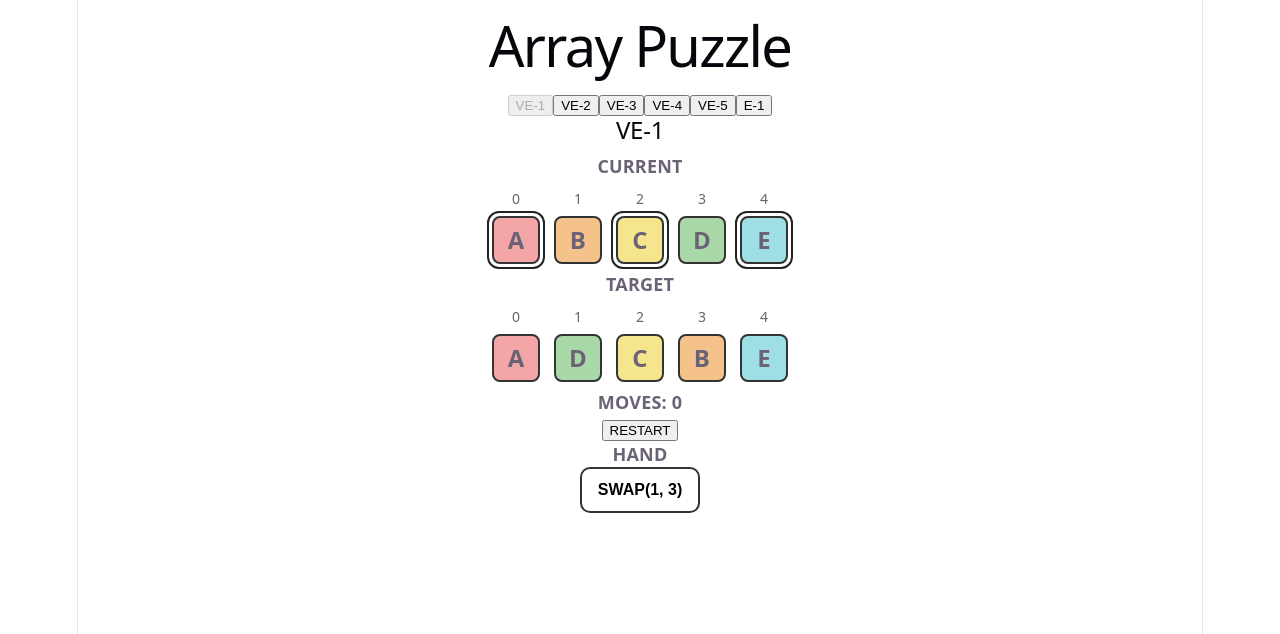
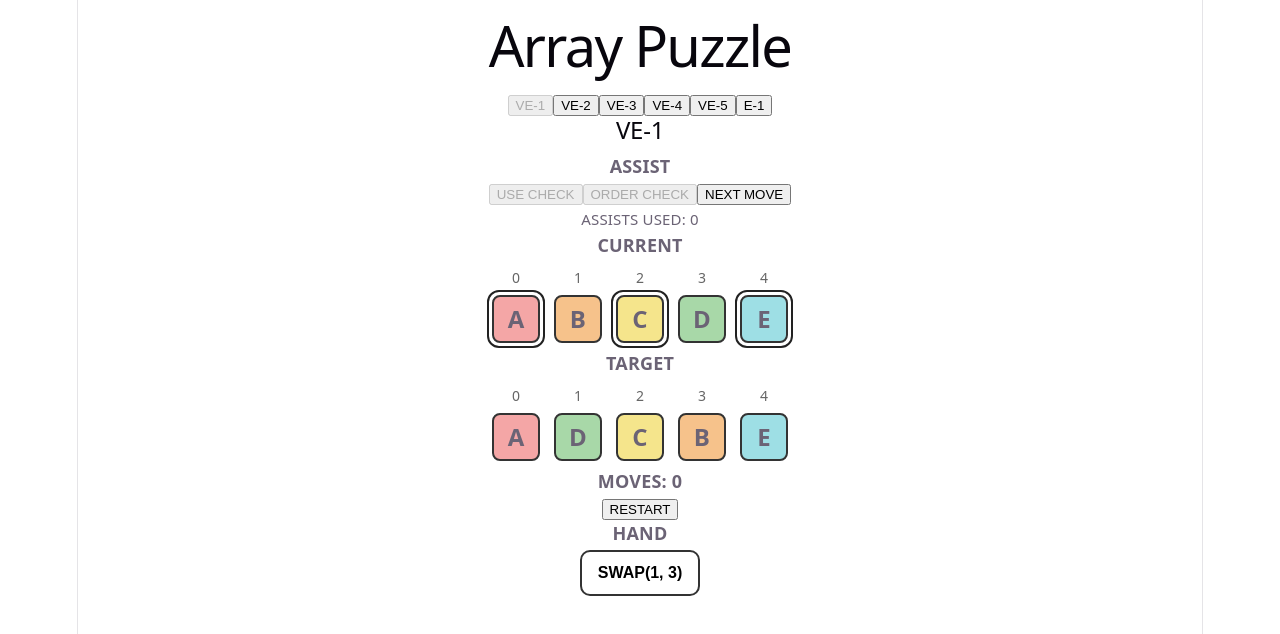
Before and after one commit to Olivia-Grace0206/array-puzzle, a React (Vite) app: page / in a window 1280 px wide. Shown: the top 634 px of the page. Built offline with nearby package versions, Linux system fonts and the light colour scheme.

Commit message:
Phase3 完了

```diff
--- a/src/App.tsx
+++ b/src/App.tsx
@@ -2,8 +2,16 @@ import { useState } from 'react'
 import { CommandCard } from './components/CommandCard/CommandCard'
 import { Tile } from './components/Tile/Tile'
 import {
+  getNextMoveHint,
+  getUseCheckCards,
+} from './core/assist/assistHints'
+import {
   createAssistHistory,
+  getRecordedNextMoveCardId,
   getUsedAssistTypes,
+  hasAssistBeenUsed,
+  recordAssistUsage,
+  recordNextMoveHint,
 } from './core/assist/assistHistory'
 import { calculateStars } from './core/calculateStars'
 import { executeCard } from './core/executeCard'
@@ -32,7 +40,9 @@ function createInitialRuntimeState(
 }
 
 function App() {
-  const [puzzleIndex, setPuzzleIndex] = useState(0)
+  const [puzzleIndex, setPuzzleIndex] =
+    useState(0)
+
   const puzzle = fixedPuzzles[puzzleIndex]
 
   const [runtimeState, setRuntimeState] =
@@ -40,23 +50,24 @@ function App() {
       () => createInitialRuntimeState(puzzle),
     )
 
-  /**
-   * Assist履歴はRuntimeStateと分離する。
-   *
-   * Restartや問題切替では変更しないため、
-   * 同じ問題へ戻っても履歴を維持できる。
-   *
-   * Phase 3でAssistボタンと接続する。
-   */
-  const [assistHistory] = useState<AssistHistory>(
+  const [
+    assistHistory,
+    setAssistHistory,
+  ] = useState<AssistHistory>(
     () => createAssistHistory(),
   )
 
   const [hoveredCardId, setHoveredCardId] =
     useState<string | null>(null)
 
+  const [assistNotice, setAssistNotice] =
+    useState<string | null>(null)
+
   const displayArray = hoveredCardId
-    ? getPreviewArray(runtimeState, hoveredCardId)
+    ? getPreviewArray(
+        runtimeState,
+        hoveredCardId,
+      )
     : runtimeState.currentArray
 
   const cleared = isCleared(
@@ -68,6 +79,42 @@ function App() {
     assistHistory,
     puzzle.id,
   )
+
+  const useCheckUsed = hasAssistBeenUsed(
+    assistHistory,
+    puzzle.id,
+    'USE_CHECK',
+  )
+
+  const orderCheckUsed = hasAssistBeenUsed(
+    assistHistory,
+    puzzle.id,
+    'ORDER_CHECK',
+  )
+
+  const nextMoveUsed = hasAssistBeenUsed(
+    assistHistory,
+    puzzle.id,
+    'NEXT_MOVE',
+  )
+
+  const useCheckCards =
+    getUseCheckCards(puzzle)
+
+  const revealedUnusedCardIds = new Set(
+    useCheckUsed
+      ? useCheckCards.map((card) => card.id)
+      : [],
+  )
+
+  const orderHint =
+    puzzle.assistConfig?.orderHint
+
+  const nextMoveCardId =
+    getRecordedNextMoveCardId(
+      assistHistory,
+      puzzle.id,
+    )
 
   const stars = calculateStars(
     usedAssistTypes,
@@ -83,17 +130,16 @@ function App() {
     )
 
     setHoveredCardId(null)
+    setAssistNotice(null)
   }
 
   function handleRestart() {
-    /**
-     * RuntimeStateだけを初期化する。
-     * assistHistoryは変更しない。
-     */
     setRuntimeState(
       createInitialRuntimeState(puzzle),
     )
+
     setHoveredCardId(null)
+    setAssistNotice(null)
   }
 
   function handlePuzzleChange(
@@ -103,15 +149,13 @@ function App() {
       fixedPuzzles[nextPuzzleIndex]
 
     setPuzzleIndex(nextPuzzleIndex)
+
     setRuntimeState(
       createInitialRuntimeState(nextPuzzle),
     )
+
     setHoveredCardId(null)
-
-    /**
-     * 問題を切り替えても
-     * assistHistoryは変更しない。
-     */
+    setAssistNotice(null)
   }
 
   function handleNextPuzzle() {
@@ -120,6 +164,94 @@ function App() {
     }
 
     handlePuzzleChange(puzzleIndex + 1)
+  }
+
+  function handleUseCheck() {
+    if (useCheckCards.length === 0) {
+      setAssistNotice(
+        'USE CHECK: この問題には使わないカードがありません。',
+      )
+
+      return
+    }
+
+    setAssistHistory((currentHistory) =>
+      recordAssistUsage(
+        currentHistory,
+        puzzle.id,
+        'USE_CHECK',
+      ),
+    )
+
+    setAssistNotice(
+      `USE CHECK: 使わないカードを${useCheckCards.length}枚表示しました。`,
+    )
+  }
+
+  function handleOrderCheck() {
+    if (!orderHint) {
+      setAssistNotice(
+        'ORDER CHECK: この問題にはORDER CHECK設定がありません。',
+      )
+
+      return
+    }
+
+    setAssistHistory((currentHistory) =>
+      recordAssistUsage(
+        currentHistory,
+        puzzle.id,
+        'ORDER_CHECK',
+      ),
+    )
+
+    setAssistNotice(
+      `ORDER CHECK: ${orderHint.step}番目に使うカードを表示しました。`,
+    )
+  }
+
+  function handleNextMove() {
+    if (nextMoveUsed) {
+      setAssistNotice(
+        'NEXT MOVE: すでに開示したカードを表示しています。',
+      )
+
+      return
+    }
+
+    const result = getNextMoveHint(
+      puzzle,
+      runtimeState.usedCards,
+    )
+
+    if (result.status === 'UNAVAILABLE') {
+      if (
+        result.reason ===
+        'OFF_DESIGN_PATH'
+      ) {
+        setAssistNotice(
+          'NEXT MOVE: Design Solutionの経路外にいるため回答できません。',
+        )
+      } else {
+        setAssistNotice(
+          'NEXT MOVE: Design Solutionはすでに完了しています。',
+        )
+      }
+
+      return
+    }
+
+    setAssistHistory((currentHistory) =>
+      recordNextMoveHint(
+        currentHistory,
+        puzzle.id,
+        result.cardId,
+      ),
+    )
+
+    setAssistNotice(
+      'NEXT MOVE: 次に使うカードを表示しました。',
+    )
   }
 
   return (
@@ -135,7 +267,9 @@ function App() {
               onClick={() =>
                 handlePuzzleChange(index)
               }
-              disabled={index === puzzleIndex}
+              disabled={
+                index === puzzleIndex
+              }
             >
               {puzzleOption.id}
             </button>
@@ -145,6 +279,55 @@ function App() {
 
       <section>
         <h2>{puzzle.id}</h2>
+
+        <div>
+          <strong>ASSIST</strong>
+
+          <div>
+            <button
+              type="button"
+              onClick={handleUseCheck}
+              disabled={
+                cleared ||
+                useCheckCards.length === 0
+              }
+            >
+              USE CHECK
+              {useCheckUsed ? ' ✓' : ''}
+            </button>
+
+            <button
+              type="button"
+              onClick={handleOrderCheck}
+              disabled={
+                cleared || !orderHint
+              }
+            >
+              ORDER CHECK
+              {orderCheckUsed ? ' ✓' : ''}
+            </button>
+
+            <button
+              type="button"
+              onClick={handleNextMove}
+              disabled={cleared}
+            >
+              NEXT MOVE
+              {nextMoveUsed ? ' ✓' : ''}
+            </button>
+          </div>
+
+          <div>
+            <small>
+              ASSISTS USED:{' '}
+              {usedAssistTypes.length}
+            </small>
+          </div>
+
+          {assistNotice && (
+            <p>{assistNotice}</p>
+          )}
+        </div>
 
         <div>
           <strong>CURRENT</strong>
@@ -157,14 +340,14 @@ function App() {
                   value={value}
                   index={index}
                   isMatched={
-                    value === puzzle.target[index]
+                    value ===
+                    puzzle.target[index]
                   }
                   isPreviewChanged={
                     hoveredCardId !== null &&
                     value !==
-                      runtimeState.currentArray[
-                        index
-                      ]
+                      runtimeState
+                        .currentArray[index]
                   }
                 />
               ),
@@ -194,7 +377,10 @@ function App() {
 
             <div>
               <strong>
-                STARS: {'★'.repeat(stars)}
+                STARS:{' '}
+                {stars > 0
+                  ? '★'.repeat(stars)
+                  : '0'}
               </strong>
             </div>
 
@@ -202,7 +388,9 @@ function App() {
               <div>
                 <button
                   type="button"
-                  onClick={handleNextPuzzle}
+                  onClick={
+                    handleNextPuzzle
+                  }
                 >
                   NEXT PUZZLE
                 </button>
@@ -213,7 +401,8 @@ function App() {
 
         <div>
           <strong>
-            MOVES: {runtimeState.moveCount}
+            MOVES:{' '}
+            {runtimeState.moveCount}
           </strong>
         </div>
 
@@ -237,18 +426,36 @@ function App() {
                     usedCard.id === card.id,
                 )
 
+              const orderHintStep =
+                orderCheckUsed &&
+                orderHint?.cardId === card.id
+                  ? orderHint.step
+                  : undefined
+
               return (
                 <CommandCard
                   key={card.id}
                   card={card}
                   disabled={isUsed}
+                  isExcludedByUseCheck={revealedUnusedCardIds.has(
+                    card.id,
+                  )}
+                  orderHintStep={
+                    orderHintStep
+                  }
+                  isNextMoveHint={
+                    nextMoveCardId ===
+                    card.id
+                  }
                   onHoverStart={
                     setHoveredCardId
                   }
                   onHoverEnd={() =>
                     setHoveredCardId(null)
                   }
-                  onExecute={handleExecute}
+                  onExecute={
+                    handleExecute
+                  }
                 />
               )
             })}
--- a/src/components/CommandCard/CommandCard.css
+++ b/src/components/CommandCard/CommandCard.css
@@ -1,4 +1,7 @@
 .command-card {
+  position: relative;
+
+  margin: 4px;
   padding: 12px 16px;
 
   border: 2px solid #333;
@@ -12,6 +15,67 @@
   cursor: pointer;
 }
 
+.command-card-use-check {
+  border-color: #b45309;
+  background: #fff7ed;
+}
+
+.command-card-next-move {
+  border-color: #15803d;
+  box-shadow: 0 0 0 3px rgba(21, 128, 61, 0.2);
+}
+
+.command-card-order-hint {
+  position: absolute;
+  top: -11px;
+  right: -11px;
+
+  display: inline-flex;
+  align-items: center;
+  justify-content: center;
+
+  width: 25px;
+  height: 25px;
+
+  border: 2px solid #1d4ed8;
+  border-radius: 50%;
+
+  color: #ffffff;
+  background: #2563eb;
+
+  font-size: 14px;
+  font-weight: 800;
+  line-height: 1;
+}
+
+.command-card-assist-labels {
+  display: flex;
+  justify-content: center;
+  gap: 5px;
+
+  margin-top: 7px;
+}
+
+.command-card-assist-label {
+  padding: 2px 6px;
+
+  border-radius: 999px;
+
+  font-size: 11px;
+  font-weight: 800;
+  line-height: 1.4;
+}
+
+.command-card-assist-label-unused {
+  color: #7c2d12;
+  background: #fed7aa;
+}
+
+.command-card-assist-label-next {
+  color: #14532d;
+  background: #bbf7d0;
+}
+
 .command-card:disabled {
   opacity: 0.45;
   background: #eeeeee;
--- a/src/components/CommandCard/CommandCard.tsx
+++ b/src/components/CommandCard/CommandCard.tsx
@@ -4,6 +4,9 @@ import type { CommandCard as CommandCardData } from '../../domain/commandCard'
 type CommandCardProps = {
   card: CommandCardData
   disabled?: boolean
+  isExcludedByUseCheck?: boolean
+  orderHintStep?: number
+  isNextMoveHint?: boolean
   onHoverStart?: (cardId: string) => void
   onHoverEnd?: () => void
   onExecute?: (cardId: string) => void
@@ -30,20 +33,60 @@ function formatCommand(card: CommandCardData) {
 export function CommandCard({
   card,
   disabled = false,
+  isExcludedByUseCheck = false,
+  orderHintStep,
+  isNextMoveHint = false,
   onHoverStart,
   onHoverEnd,
   onExecute,
 }: CommandCardProps) {
+  const className = [
+    'command-card',
+    isExcludedByUseCheck
+      ? 'command-card-use-check'
+      : '',
+    isNextMoveHint
+      ? 'command-card-next-move'
+      : '',
+  ]
+    .filter(Boolean)
+    .join(' ')
+
   return (
     <button
       type="button"
-      className="command-card"
+      className={className}
       disabled={disabled}
-      onMouseEnter={() => onHoverStart?.(card.id)}
+      onMouseEnter={() =>
+        onHoverStart?.(card.id)
+      }
       onMouseLeave={() => onHoverEnd?.()}
       onClick={() => onExecute?.(card.id)}
     >
-      {formatCommand(card)}
+      {orderHintStep !== undefined && (
+        <span className="command-card-order-hint">
+          {orderHintStep}
+        </span>
+      )}
+
+      <span>{formatCommand(card)}</span>
+
+      {(isExcludedByUseCheck ||
+        isNextMoveHint) && (
+        <span className="command-card-assist-labels">
+          {isExcludedByUseCheck && (
+            <span className="command-card-assist-label command-card-assist-label-unused">
+              NOT USED
+            </span>
+          )}
+
+          {isNextMoveHint && (
+            <span className="command-card-assist-label command-card-assist-label-next">
+              NEXT
+            </span>
+          )}
+        </span>
+      )}
     </button>
   )
 }
--- /dev/null
+++ b/src/core/assist/assistHints.ts
@@ -0,0 +1,76 @@
+import type { CommandCard } from '../../domain/commandCard'
+import type { PuzzleDefinition } from '../../domain/puzzle'
+
+export type NextMoveUnavailableReason =
+  | 'OFF_DESIGN_PATH'
+  | 'DESIGN_SOLUTION_COMPLETE'
+
+export type NextMoveHintResult =
+  | {
+      status: 'AVAILABLE'
+      cardId: string
+    }
+  | {
+      status: 'UNAVAILABLE'
+      reason: NextMoveUnavailableReason
+    }
+
+/**
+ * Design Solutionで使用しないすべてのカードを返す。
+ */
+export function getUseCheckCards(
+  puzzle: PuzzleDefinition,
+): CommandCard[] {
+  const designCardIds = new Set(
+    puzzle.designSolutionCardIds,
+  )
+
+  return puzzle.hand.filter(
+    (card) => !designCardIds.has(card.id),
+  )
+}
+
+/**
+ * 現在までに使用したCard ID列が
+ * Design Solution Card ID列の完全なPrefixなら、
+ * 次に使用するCard IDを返す。
+ */
+export function getNextMoveHint(
+  puzzle: PuzzleDefinition,
+  usedCards: readonly CommandCard[],
+): NextMoveHintResult {
+  const usedCardIds = usedCards.map(
+    (card) => card.id,
+  )
+
+  const isOnDesignPath = usedCardIds.every(
+    (cardId, index) =>
+      cardId ===
+      puzzle.designSolutionCardIds[index],
+  )
+
+  if (!isOnDesignPath) {
+    return {
+      status: 'UNAVAILABLE',
+      reason: 'OFF_DESIGN_PATH',
+    }
+  }
+
+  if (
+    usedCardIds.length >=
+    puzzle.designSolutionCardIds.length
+  ) {
+    return {
+      status: 'UNAVAILABLE',
+      reason: 'DESIGN_SOLUTION_COMPLETE',
+    }
+  }
+
+  return {
+    status: 'AVAILABLE',
+    cardId:
+      puzzle.designSolutionCardIds[
+        usedCardIds.length
+      ],
+  }
+}
--- a/src/core/assist/assistHistory.ts
+++ b/src/core/assist/assistHistory.ts
@@ -1,19 +1,35 @@
 import type {
   AssistHistory,
   AssistType,
+  PuzzleAssistState,
 } from '../../domain/assist'
 
-const EMPTY_USED_ASSIST_TYPES: readonly AssistType[] = []
+const EMPTY_PUZZLE_ASSIST_STATE: PuzzleAssistState = {
+  usedAssistTypes: [],
+}
 
 export function createAssistHistory(): AssistHistory {
   return {}
+}
+
+export function getPuzzleAssistState(
+  history: AssistHistory,
+  puzzleId: string,
+): PuzzleAssistState {
+  return (
+    history[puzzleId] ??
+    EMPTY_PUZZLE_ASSIST_STATE
+  )
 }
 
 export function getUsedAssistTypes(
   history: AssistHistory,
   puzzleId: string,
 ): readonly AssistType[] {
-  return history[puzzleId] ?? EMPTY_USED_ASSIST_TYPES
+  return getPuzzleAssistState(
+    history,
+    puzzleId,
+  ).usedAssistTypes
 }
 
 export function hasAssistBeenUsed(
@@ -28,9 +44,9 @@ export function hasAssistBeenUsed(
 }
 
 /**
- * Assist使用履歴を問題単位で記録する。
+ * USE CHECKまたはORDER CHECKの使用を記録する。
  *
- * 同じAssistがすでに使用済みの場合は、
+ * 同じAssistが使用済みの場合は、
  * 履歴を変更せず同じオブジェクトを返す。
  */
 export function recordAssistUsage(
@@ -38,20 +54,74 @@ export function recordAssistUsage(
   puzzleId: string,
   assistType: AssistType,
 ): AssistHistory {
-  const usedAssistTypes = getUsedAssistTypes(
+  const currentState = getPuzzleAssistState(
     history,
     puzzleId,
   )
 
-  if (usedAssistTypes.includes(assistType)) {
+  if (
+    currentState.usedAssistTypes.includes(
+      assistType,
+    )
+  ) {
     return history
   }
 
   return {
     ...history,
-    [puzzleId]: [
-      ...usedAssistTypes,
-      assistType,
-    ],
+    [puzzleId]: {
+      ...currentState,
+      usedAssistTypes: [
+        ...currentState.usedAssistTypes,
+        assistType,
+      ],
+    },
   }
 }
+
+/**
+ * NEXT MOVEの使用と、その瞬間に開示したCard IDを記録する。
+ *
+ * NEXT MOVEがすでに使用済みの場合は、
+ * 新しいCard IDへ上書きしない。
+ */
+export function recordNextMoveHint(
+  history: AssistHistory,
+  puzzleId: string,
+  cardId: string,
+): AssistHistory {
+  const currentState = getPuzzleAssistState(
+    history,
+    puzzleId,
+  )
+
+  if (
+    currentState.usedAssistTypes.includes(
+      'NEXT_MOVE',
+    )
+  ) {
+    return history
+  }
+
+  return {
+    ...history,
+    [puzzleId]: {
+      ...currentState,
+      usedAssistTypes: [
+        ...currentState.usedAssistTypes,
+        'NEXT_MOVE',
+      ],
+      nextMoveCardId: cardId,
+    },
+  }
+}
+
+export function getRecordedNextMoveCardId(
+  history: AssistHistory,
+  puzzleId: string,
+): string | undefined {
+  return getPuzzleAssistState(
+    history,
+    puzzleId,
+  ).nextMoveCardId
+}
```
Also changed, not shown: src/domain/assist.ts (+15 -3 lines), 2 other files (tests, documents, lock files or other folders).
